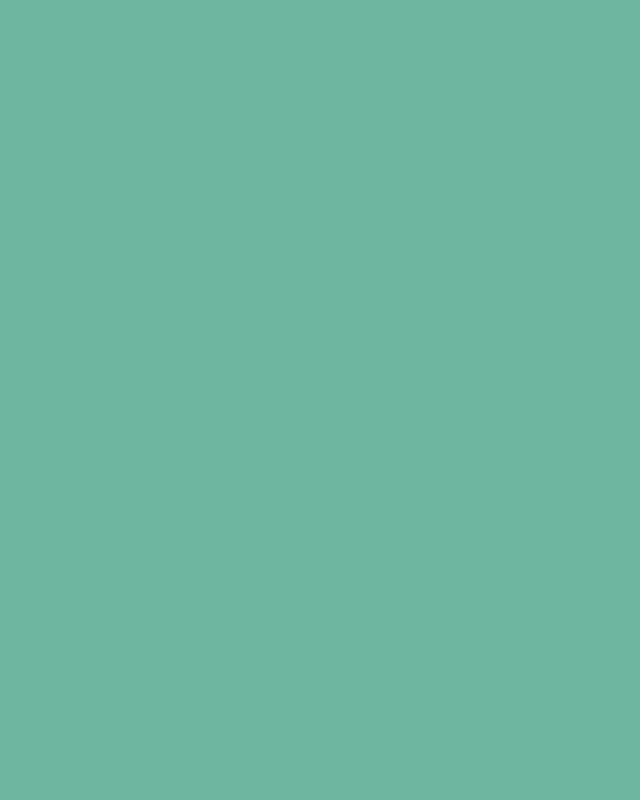
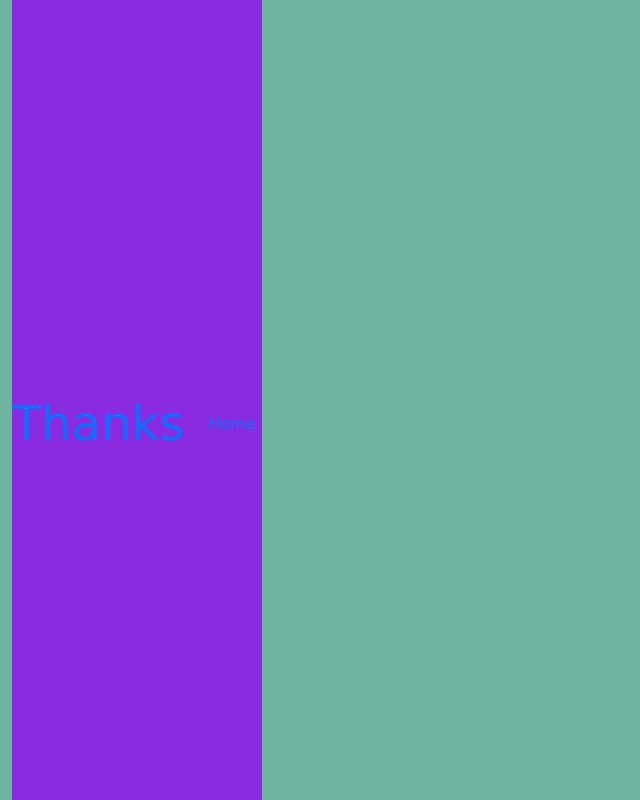
Before and after one commit to salmanfarisk/Matrimony-React, a React (Create React App) app: page /home in a window 1280 px wide. Shown: the whole page, without its empty margins (0-640 px from the left). Built offline with nearby package versions, Linux system fonts and the light colour scheme.

Commit message:
design change

```diff
--- a/src/App.css
+++ b/src/App.css
@@ -21,3 +21,13 @@
   /* background-image: url("/bg1.jpg"); */
   /* background: url(./bg1.jpg) no-repeat; */
 }
+
+
+.navbar{
+  width: 250px;
+  height: 100vh;
+  position: fixed;
+  /* margin-left: -300px; */
+  background-color: blueviolet;
+
+}
--- a/src/App.js
+++ b/src/App.js
@@ -1,14 +1,20 @@
 import './App.css';
-import {BrowserRouter as Router, Link, Route } from "react-router-dom";
+import {BrowserRouter as Router, Link, Route , useHistory } from "react-router-dom";
 import Login from './components/Login';
 import Register from './components/Register';
 import {useEffect} from 'react';
-
+import Dashboard from './components/Dashboard';
 
 function App() {
 
+    // if(localStorage.getItem('access_token')){
+    //   const history = useHistory();
+    //   history.push("/path");
+    // }
+
   useEffect(() => {
     document.body.className = 'body';
+
   }, []);
 
 
@@ -21,6 +27,7 @@ function App() {
        <div className='row justify-content-center'>
          <Route path="/login"><Login /></Route>
          <Route path="/register"><Register /></Route>
+         <Route path="/home"><Dashboard /></Route>
          {/* <div className=''>
             <Route path="/login">  <label>Not Registered? <Link to="/register">Register</Link></label></Route>
             <Route path="/register">  <label>Already Registered? <Link to="/login">Login</Link></label></Route>
--- /dev/null
+++ b/src/components/Dashboard.js
@@ -0,0 +1,22 @@
+
+import Home from './dashbord_componets/Home'
+const Dashboard = () =>{
+   return(
+     <div>
+         <nav className="navbar navbar-expand d-flex flex-coulmn align-item-start" id="sidebar">
+           <a href="#" className="navbar-brand text-ligth mt-5">
+             <div className="display-5 font-wight-bold ">Thanks</div>
+           </a>
+           <ul className="navbar-nav d-flex mt-5 w-1000">
+             <li className="nav-item  w-100">
+               <a href="#" className="nav-link text-ligth pl-4">Home</a>
+             </li>
+           </ul>
+         </nav>
+     </div>
+
+   );
+}
+
+
+export default Dashboard;
--- /dev/null
+++ b/src/components/dashbord_componets/Home.js
@@ -0,0 +1,16 @@
+
+
+const Home = () =>{
+
+    return (
+     <div>
+
+       From home
+     </div>
+
+    );
+
+}
+
+
+export default Home;
```
